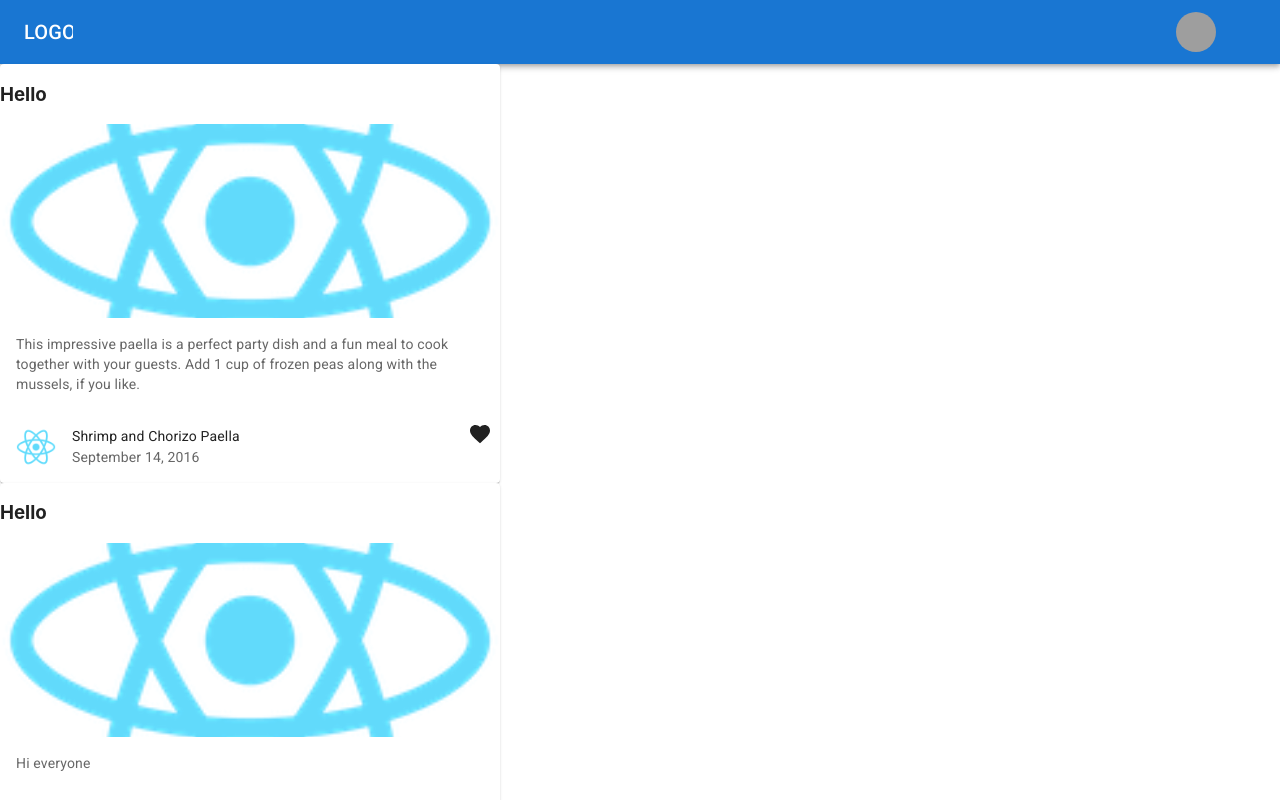
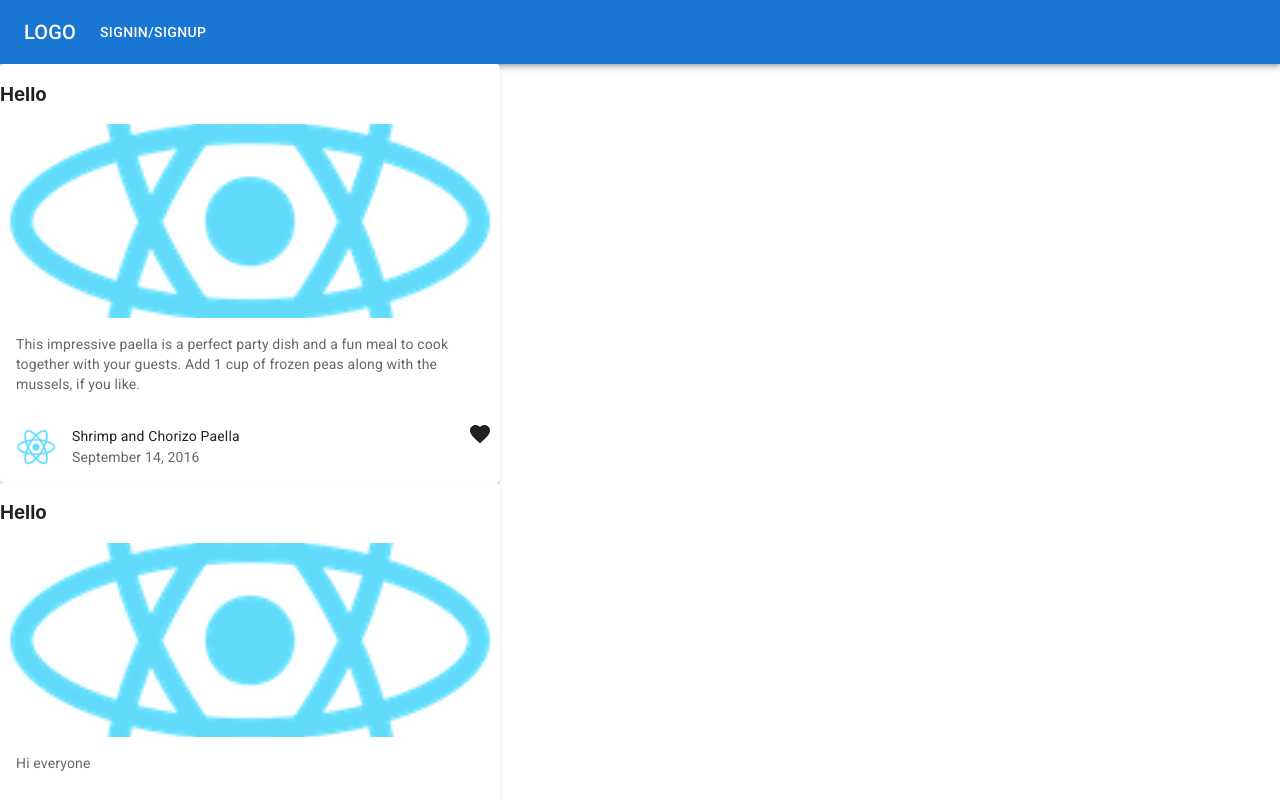
Before and after one commit to Shreejichandra/webtech-blogs, a React (Create React App) app: page / in a window 1280 px wide. Shown: the top 800 px of the page. Built offline with nearby package versions, Linux system fonts and the light colour scheme; grey boxes are pictures that could not be loaded.

Commit message:
Update Header

```diff
--- a/src/App.js
+++ b/src/App.js
@@ -10,10 +10,11 @@ import Creator from './components/Creator'
 
 function App() {
   const [showSignIn, setShowSignIn] = useState(false);
+  const [isLoggedIn, setIsLoggedIn] = useState(false);
 
   return (
     <div className="App">
-      <Header showSignIn={showSignIn} setShowSignIn={setShowSignIn} />
+      <Header showSignIn={showSignIn} setShowSignIn={setShowSignIn} isLoggedIn={isLoggedIn} setIsLoggedIn={setIsLoggedIn} />
       <SignInUp showSignIn={showSignIn} setShowSignIn={setShowSignIn} />
       <BrowserRouter>
         <Routes>
--- a/src/components/Header.js
+++ b/src/components/Header.js
@@ -1,12 +1,16 @@
-import * as React from "react";
 import AppBar from "@mui/material/AppBar";
 import Toolbar from "@mui/material/Toolbar";
 import Typography from "@mui/material/Typography";
 import Container from "@mui/material/Container";
+import Button from '@mui/material/Button';
+
 import Profile from "./Profile";
 
-const ResponsiveAppBar = () => {
-  var isLoggedIn = true;
+const Header = ({ showSignIn, setShowSignIn, isLoggedIn, setIsLoggedIn }) => {
+
+  const openSignInUp = () => {
+    setShowSignIn(true);
+  }
 
   return (
     <AppBar position="static">
@@ -24,20 +28,14 @@ const ResponsiveAppBar = () => {
           {isLoggedIn ? (
             <Profile />
           ) : (
-            <Container maxWidth="xl">
-              <Typography
-                variant="h6"
-                noWrap
-                component="div"
-                sx={{ mr: 2, display: { xs: "none", md: "flex" } }}
-              >
-                Sign In
-              </Typography>
-            </Container>
+            <Button style={{color: "white"}} onClick={openSignInUp}>
+              SignIn/SignUp
+            </Button>
           )}
         </Toolbar>
       </Container>
     </AppBar>
   );
 };
-export default ResponsiveAppBar;
+
+export default Header;
```
